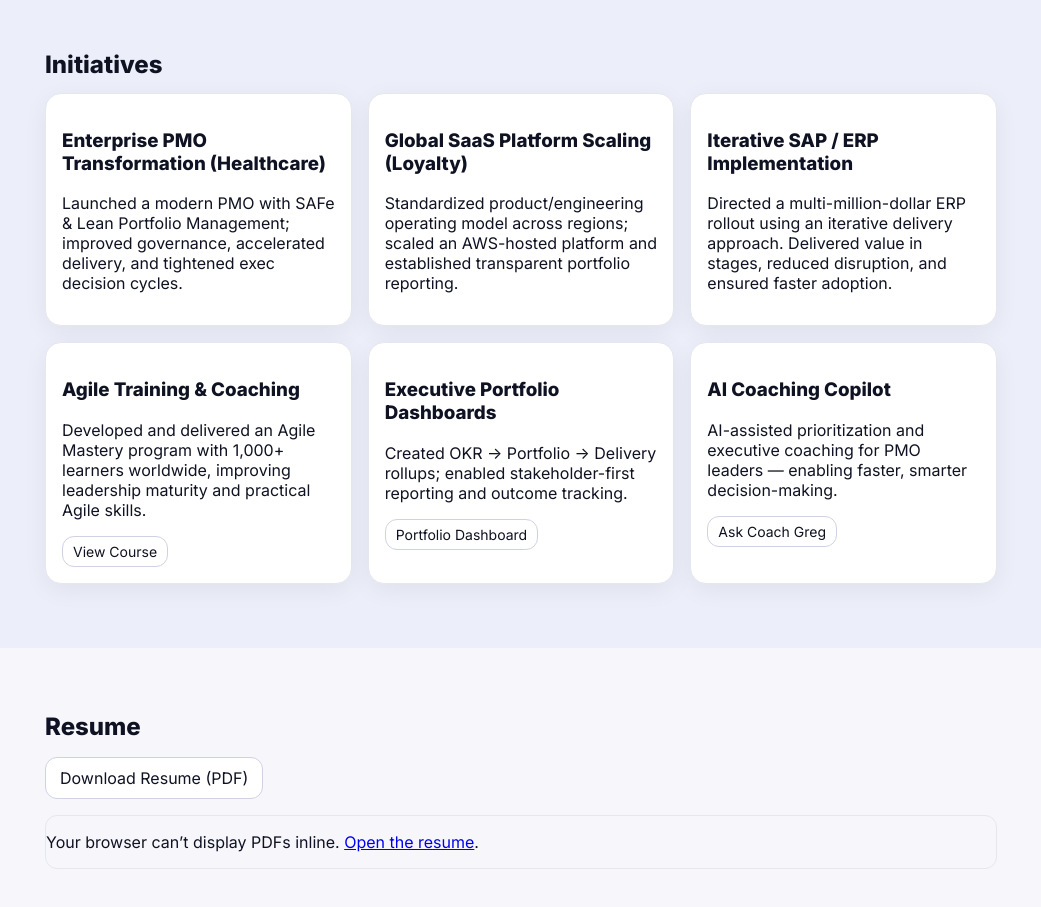
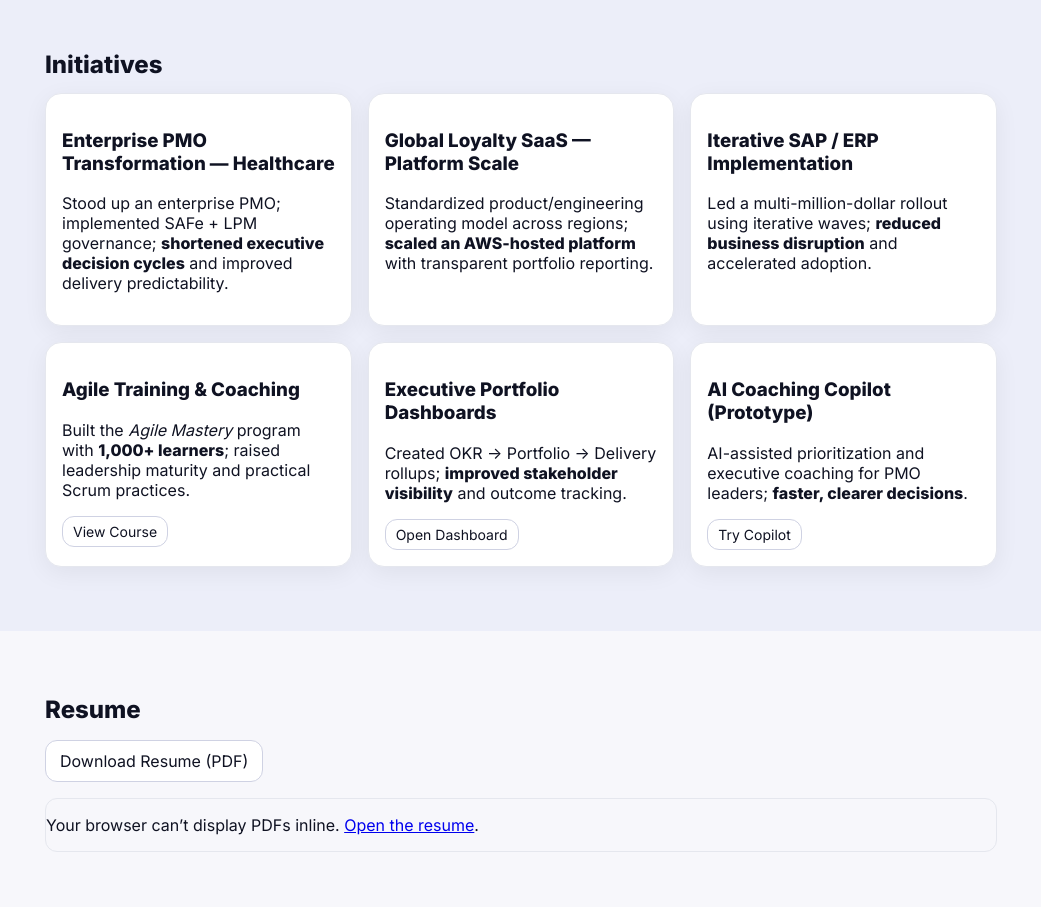
Before and after one commit to gregwhiteleader/gregwhiteleader.github.io, a plain HTML site: page index.html in a window 1280 px wide. Shown: the part 820-1727 px from the top of the page, without its empty margins (119-1160 px from the left). Drawn offline with Linux system fonts and the light colour scheme.

Commit message:
Update index.html

```diff
--- a/index.html
+++ b/index.html
@@ -64,31 +64,36 @@
         <h2>Initiatives</h2>
         <div class="cards">
   <article class="card">
-            <h3>Enterprise PMO Transformation (Healthcare)</h3>
-            <p>Launched a modern PMO with SAFe & Lean Portfolio Management; improved governance, accelerated delivery, and tightened exec decision cycles.</p>
+    <h3>Enterprise PMO Transformation — Healthcare</h3>
+    <p>Stood up an enterprise PMO; implemented SAFe + LPM governance; <strong>shortened executive decision cycles</strong> and improved delivery predictability.</p>
   </article>
+
   <article class="card">
-            <h3>Global SaaS Platform Scaling (Loyalty)</h3>
-            <p>Standardized product/engineering operating model across regions; scaled an AWS-hosted platform and established transparent portfolio reporting.</p>
+    <h3>Global Loyalty SaaS — Platform Scale</h3>
+    <p>Standardized product/engineering operating model across regions; <strong>scaled an AWS-hosted platform</strong> with transparent portfolio reporting.</p>
   </article>
+
   <article class="card">
     <h3>Iterative SAP / ERP Implementation</h3>
-            <p>Directed a multi-million-dollar ERP rollout using an iterative delivery approach. Delivered value in stages, reduced disruption, and ensured faster adoption.</p>
+    <p>Led a multi-million-dollar rollout using iterative waves; <strong>reduced business disruption</strong> and accelerated adoption.</p>
   </article>
+
   <article class="card">
-            <h3>Agile Training & Coaching</h3>
-            <p>Developed and delivered an Agile Mastery program with 1,000+ learners worldwide, improving leadership maturity and practical Agile skills.</p>
-            <a class="btn small" href="https://www.udemy.com/course/agile-scrum-certifications-coachgreg" target="_blank">View Course</a>
+    <h3>Agile Training &amp; Coaching</h3>
+    <p>Built the <em>Agile Mastery</em> program with <strong>1,000+ learners</strong>; raised leadership maturity and practical Scrum practices.</p>
+    <a class="btn small" href="https://www.udemy.com/course/agile-scrum-certifications-coachgreg" target="_blank" rel="noopener">View Course</a>
   </article>
+
   <article class="card">
     <h3>Executive Portfolio Dashboards</h3>
-            <p>Created OKR → Portfolio → Delivery rollups; enabled stakeholder-first reporting and outcome tracking.</p>
-           <a class="btn small" href="https://lookerstudio.google.com/reporting/7037a131-4a84-453a-845d-f060c91abf14" target="_blank">Portfolio Dashboard</a>
+    <p>Created OKR → Portfolio → Delivery rollups; <strong>improved stakeholder visibility</strong> and outcome tracking.</p>
+    <a class="btn small" href="https://lookerstudio.google.com/reporting/7037a131-4a84-453a-845d-f060c91abf14" target="_blank" rel="noopener">Open Dashboard</a>
   </article>
+
   <article class="card">
-            <h3>AI Coaching Copilot</h3>
-            <p>AI-assisted prioritization and executive coaching for PMO leaders — enabling faster, smarter decision-making.</p>
-            <a class="btn small" href="https://ask-coach-greg.streamlit.app/" target="_blank">Ask Coach Greg</a>
+    <h3>AI Coaching Copilot (Prototype)</h3>
+    <p>AI-assisted prioritization and executive coaching for PMO leaders; <strong>faster, clearer decisions</strong>.</p>
+    <a class="btn small" href="https://ask-coach-greg.streamlit.app/" target="_blank" rel="noopener">Try Copilot</a>
   </article>
 </div>
       </div>
```
Lines whose indentation alone changed are shown as unchanged.
